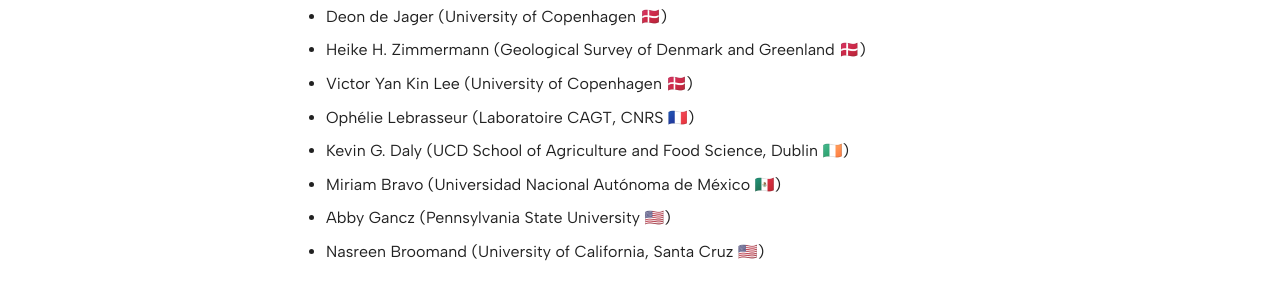
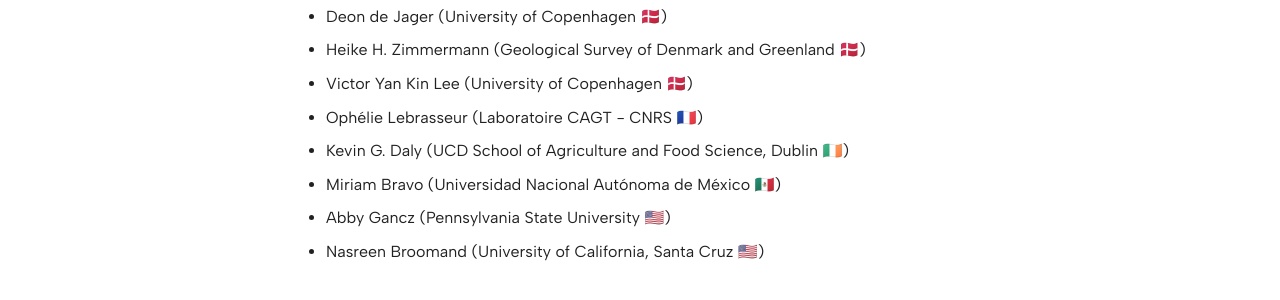
Before and after one commit to MIxS-MInAS/MIxS-MInAS.github.io, an MkDocs documentation site: the page built from docs/contributors.md, in a window 1280 px wide and 900 px high, scrolled down 1346 px. Shown: the part 450-750 px from the top of the window. Built offline with MkDocs 1.6.1 and Material for MkDocs 9.7.7, drawn with Linux system fonts in a browser that asks for light colours; comment, search, counter and statistics services are not loaded.

Commit message:
Fix formating

```diff
--- a/docs/contributors.md
+++ b/docs/contributors.md
@@ -50,7 +50,7 @@
 - Deon de Jager (University of Copenhagen 🇩🇰)
 - Heike H. Zimmermann (Geological Survey of Denmark and Greenland 🇩🇰)
 - Victor Yan Kin Lee (University of Copenhagen 🇩🇰)
-- Ophélie Lebrasseur (Laboratoire CAGT, CNRS 🇫🇷)
+- Ophélie Lebrasseur (Laboratoire CAGT - CNRS 🇫🇷)
 - Kevin G. Daly (UCD School of Agriculture and Food Science, Dublin 🇮🇪)
 - Miriam Bravo (Universidad Nacional Autónoma de México 🇲🇽)
 - Abby Gancz (Pennsylvania State University 🇺🇲)
```
